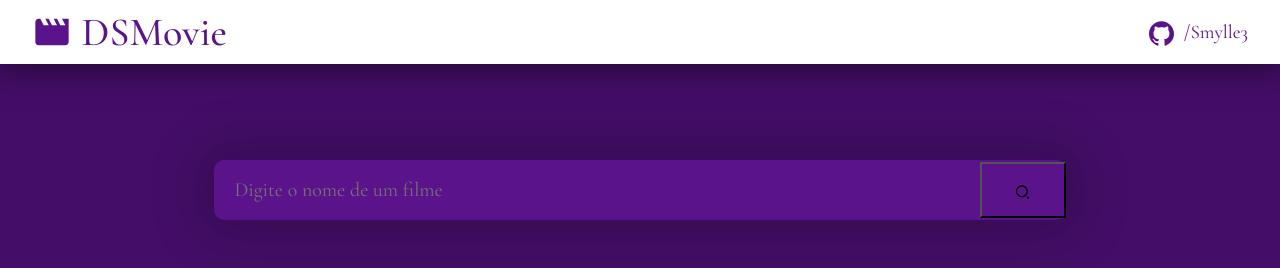
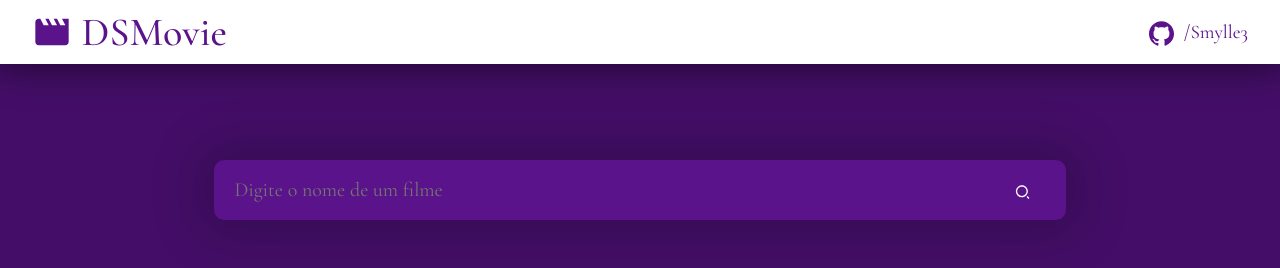
Before and after one commit to Smylle3/dsmovie, a React (Create React App) app: page / in a window 1280 px wide. Shown: the top 268 px of the page. Built offline with nearby package versions, Linux system fonts and the light colour scheme.

Commit message:
Corrije algumas estilizações

```diff
--- a/src/pages/home/styles.css
+++ b/src/pages/home/styles.css
@@ -45,6 +45,8 @@
   cursor: pointer;
   width: 10%;
   height: 3.5em;
+  color: white;
+  border: 0 none;
 }
 
 .homeButtonIcon {
@@ -59,3 +61,10 @@
   text-align: center;
   cursor: default;
 }
+
+.modal {
+  width: 50%;
+  display: flex;
+  align-items: center;
+  justify-content: center;
+}
```
